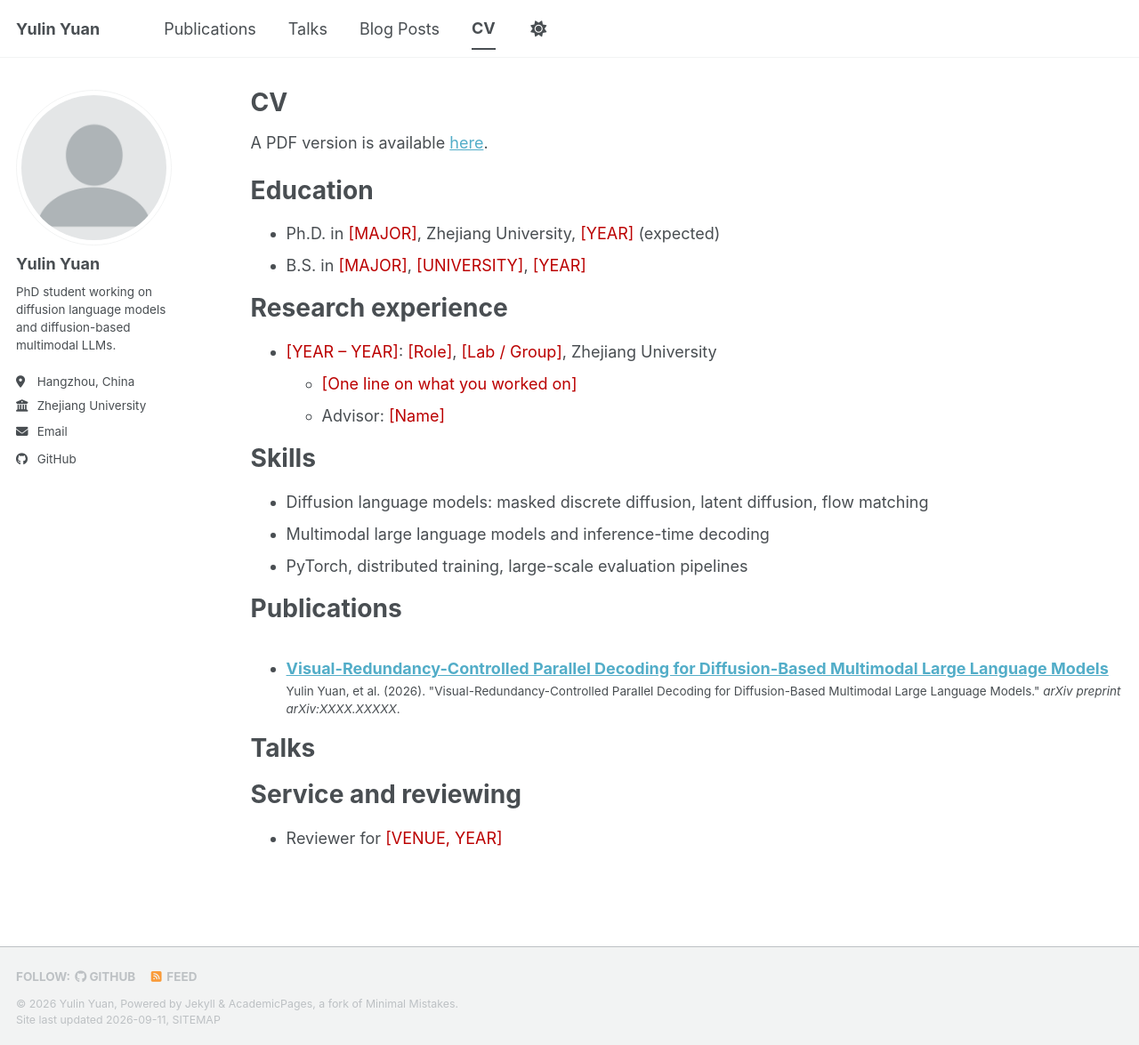
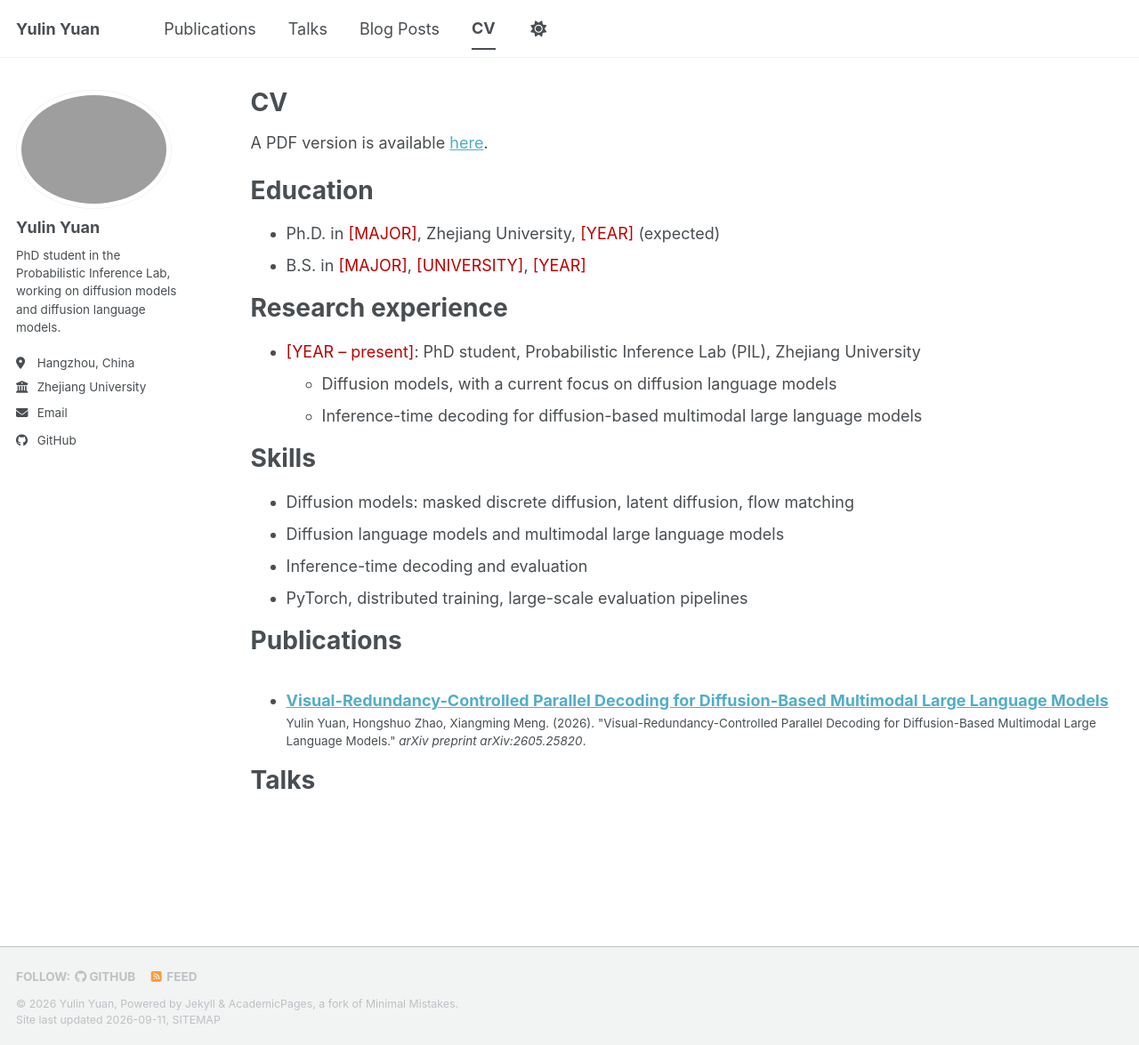
Before and after one commit to infiniteYuanyl/infiniteYuanyl.github.io, a Jekyll site: the page built from _pages/cv.md, in a window 1280 px wide and 1175 px high. Shown: the whole window at 89% size. Built offline with Jekyll 4.4.1, drawn with Linux system fonts in a browser that asks for light colours; a style sheet for code colours, icons or effects is not loaded.

Commit message:
Fill in author list, arXiv id and lab affiliation
Set the VRCD entry to arXiv:2605.25820 with its real author list and
submission date; name the Probabilistic Inference Lab on the front page
and in the CV; drop the advisor line, the reviewing section and the
avatar placeholder.

Co-Authored-By: Claude Opus 5 (1M context) <noreply@anthropic.com>

```diff
--- a/_config.yml
+++ b/_config.yml
@@ -12,7 +12,7 @@ site_theme               : "default" # The available themes options are "default
 title                    : "Yulin Yuan"
 title_separator          : "-"
 name                     : &name "Yulin Yuan"
-description              : &description "PhD student at Zhejiang University working on diffusion language models"   # Update this with a general description of your site, this is the default if not overridden by a page
+description              : &description "PhD student at Zhejiang University working on diffusion models and diffusion language models"   # Update this with a general description of your site, this is the default if not overridden by a page
 url                      : https://infiniteYuanyl.github.io # The base hostname & protocol for your site e.g. "https://[your GitHub username].github.io",
                                                            # or if you already have some other page hosted on Github then use "https://[your GitHub username].github.io/[Your Repo Name]"
 baseurl                  : "" # the subpath of your site, e.g. "/blog"
@@ -23,10 +23,10 @@ repository               : "infiniteYuanyl/academic-homepage"
 #               Additional customization can be done by editing /_includes/author-profile.html
 author:
   # Biographic information
-  avatar           : "profile.png"
+  avatar           : # e.g. "profile.png" - place the file in /images/
   name             : "Yulin Yuan"
   pronouns         : # example: "she/her"
-  bio              : "PhD student working on diffusion language models and diffusion-based multimodal LLMs."
+  bio              : "PhD student in the Probabilistic Inference Lab, working on diffusion models and diffusion language models."
   location         : "Hangzhou, China"
   employer         : "Zhejiang University"
   uri              : # URL
--- a/_pages/cv.md
+++ b/_pages/cv.md
@@ -18,14 +18,15 @@ Education
 
 Research experience
 ======
-* <span style="color:#b00">[YEAR – YEAR]</span>: <span style="color:#b00">[Role]</span>, <span style="color:#b00">[Lab / Group]</span>, Zhejiang University
-  * <span style="color:#b00">[One line on what you worked on]</span>
-  * Advisor: <span style="color:#b00">[Name]</span>
+* <span style="color:#b00">[YEAR – present]</span>: PhD student, Probabilistic Inference Lab (PIL), Zhejiang University
+  * Diffusion models, with a current focus on diffusion language models
+  * Inference-time decoding for diffusion-based multimodal large language models
 
 Skills
 ======
-* Diffusion language models: masked discrete diffusion, latent diffusion, flow matching
-* Multimodal large language models and inference-time decoding
+* Diffusion models: masked discrete diffusion, latent diffusion, flow matching
+* Diffusion language models and multimodal large language models
+* Inference-time decoding and evaluation
 * PyTorch, distributed training, large-scale evaluation pipelines
 
 Publications
@@ -39,7 +40,3 @@ Talks
   <ul>{% for post in site.talks reversed %}
     {% include archive-single-talk-cv.html  %}
   {% endfor %}</ul>
-
-Service and reviewing
-======
-* Reviewer for <span style="color:#b00">[VENUE, YEAR]</span>
--- a/_publications/2026-08-01-vrcd.md
+++ b/_publications/2026-05-25-vrcd.md
@@ -4,10 +4,10 @@ collection: publications
 category: preprints
 permalink: /publication/2026-vrcd
 excerpt: 'We show that confidence-based parallel decoding in diffusion multimodal LLMs commits tokens that share overlapping visual grounding. We measure this with the Visual Redundancy Index (VRI) and remove it with VRCD, a training-free decoding method that prioritises visually complementary positions.'
-date: 2026-08-01
+date: 2026-05-25
 venue: 'arXiv preprint'
-paperurl: 'https://arxiv.org/abs/XXXX.XXXXX'
-citation: 'Yulin Yuan, et al. (2026). &quot;Visual-Redundancy-Controlled Parallel Decoding for Diffusion-Based Multimodal Large Language Models.&quot; <i>arXiv preprint arXiv:XXXX.XXXXX</i>.'
+paperurl: 'https://arxiv.org/abs/2605.25820'
+citation: 'Yulin Yuan, Hongshuo Zhao, Xiangming Meng. (2026). &quot;Visual-Redundancy-Controlled Parallel Decoding for Diffusion-Based Multimodal Large Language Models.&quot; <i>arXiv preprint arXiv:2605.25820</i>.'
 ---
 
 Diffusion-based multimodal large language models (dMLLMs) decode by predicting tokens at many masked positions in parallel. Each decoding step is therefore a position-selection problem: the model must decide not only which predictions are reliable on their own, but which positions should be committed together as context for the steps that follow.
```
Also changed, not shown: _pages/about.md (+5 -6 lines).
